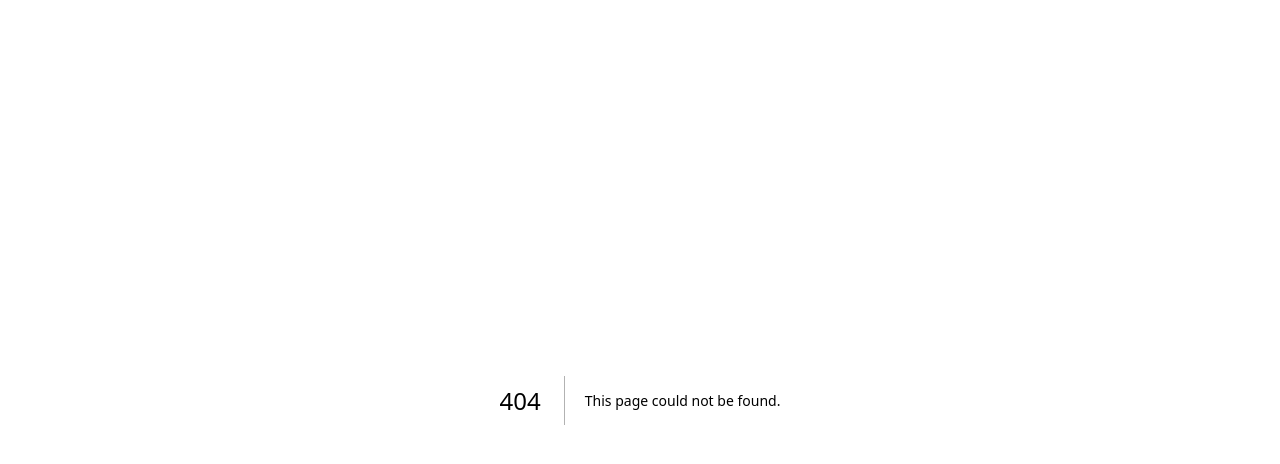
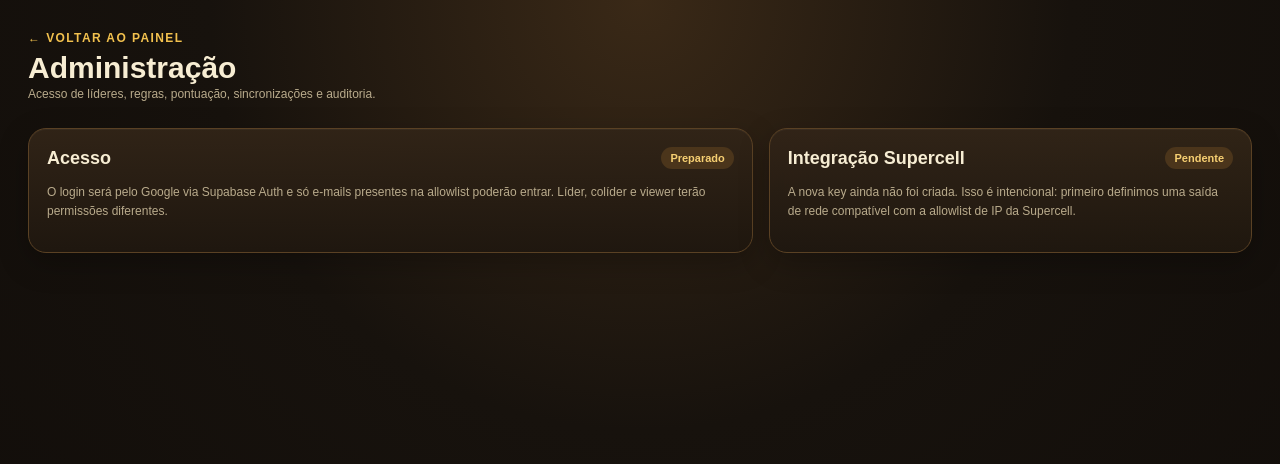
Before and after one commit to Naian1/clan-manager, a Next.js app: page /admin in a window 1280 px wide. Before the commit this address had no page. Shown: the top 464 px of the page. Built offline with nearby package versions, Linux system fonts and the light colour scheme.

Commit message:
feat: add admin page

```diff
--- /dev/null
+++ b/app/admin/page.tsx
@@ -0,0 +1,5 @@
+import Link from 'next/link';
+
+export default function AdminPage() {
+  return <main className="main"><Link href="/" className="eyebrow">← Voltar ao painel</Link><div className="topbar"><div><h1 className="title">Administração</h1><div className="small">Acesso de líderes, regras, pontuação, sincronizações e auditoria.</div></div></div><section className="grid cols"><article className="card"><div className="section-head"><h2>Acesso</h2><span className="badge">Preparado</span></div><p className="small">O login será pelo Google via Supabase Auth e só e-mails presentes na allowlist poderão entrar. Líder, colíder e viewer terão permissões diferentes.</p></article><article className="card"><div className="section-head"><h2>Integração Supercell</h2><span className="badge">Pendente</span></div><p className="small">A nova key ainda não foi criada. Isso é intencional: primeiro definimos uma saída de rede compatível com a allowlist de IP da Supercell.</p></article></section></main>;
+}
```
